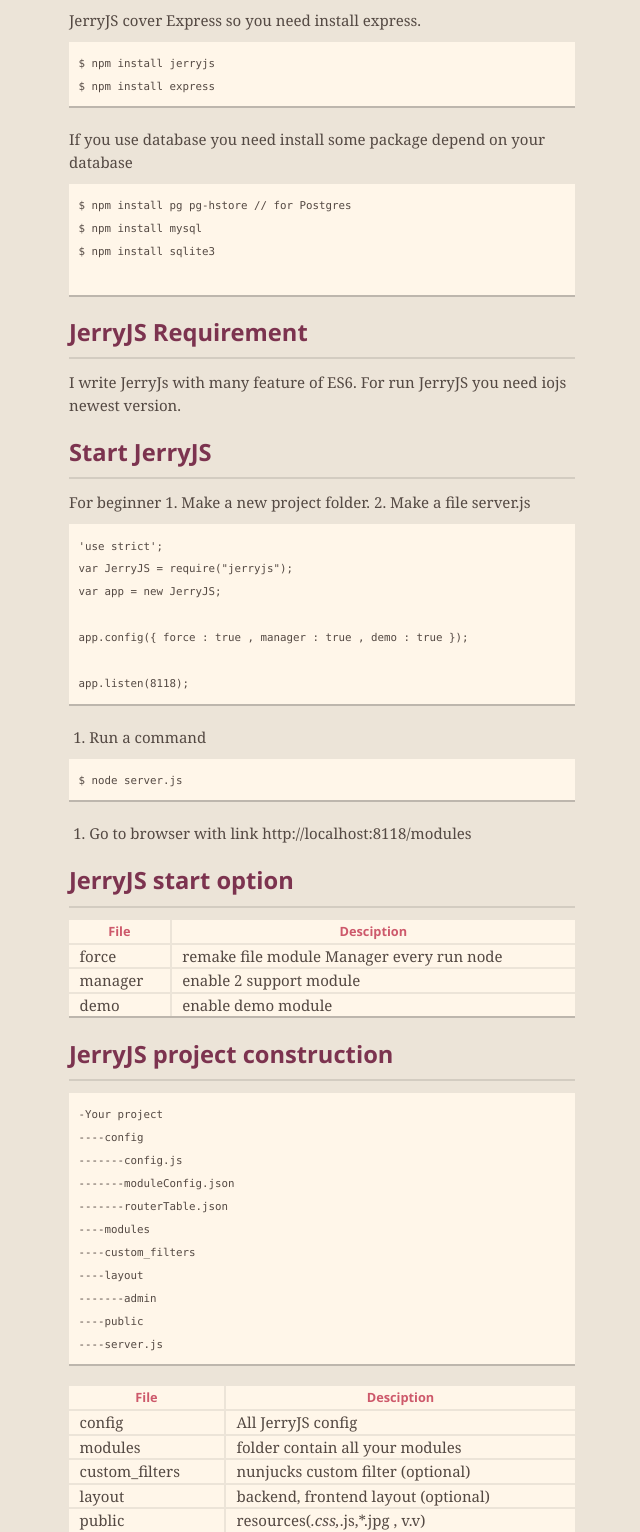
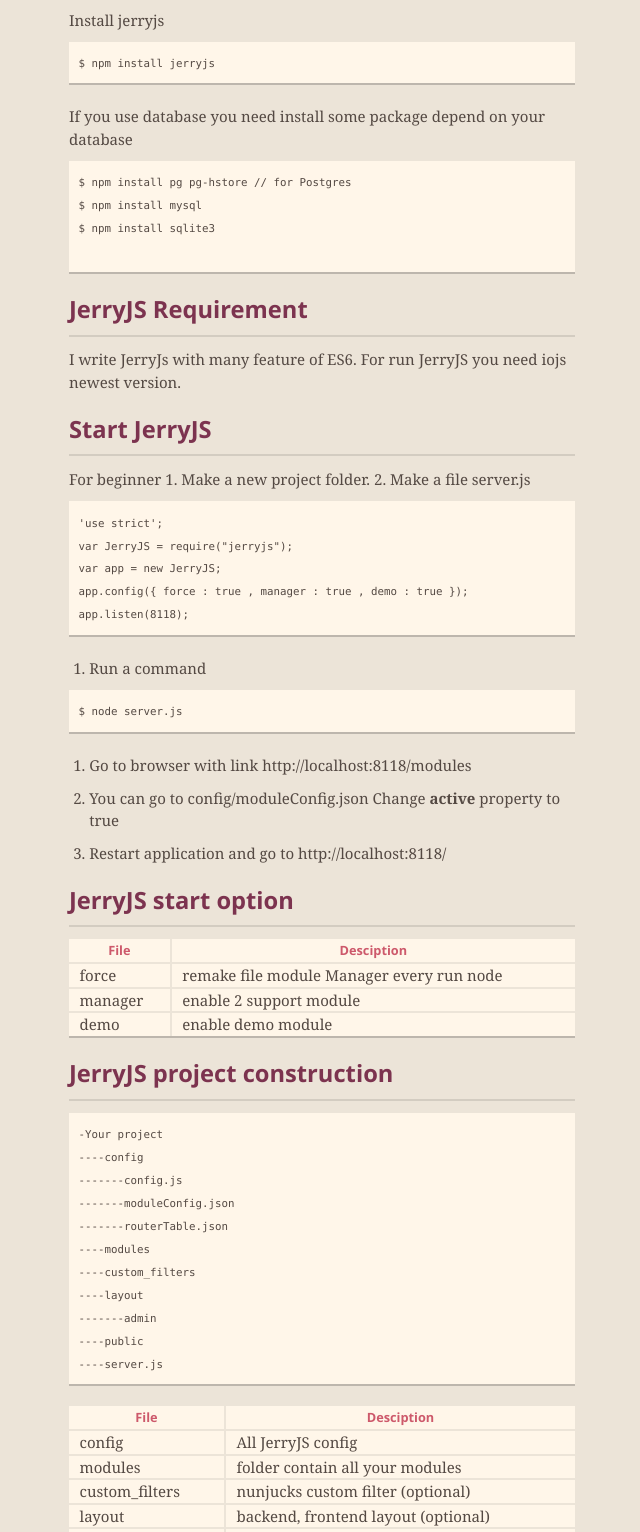
Before and after one commit to trquoccuong/JerryJS, a plain HTML site: page index.html in a window 1280 px wide. Shown: the part 608-2140 px from the top of the page, without its empty margins (318-958 px from the left). Drawn offline with nearby package versions, Linux system fonts and the light colour scheme.

```diff
--- a/index.html
+++ b/index.html
@@ -59,10 +59,9 @@
 <h3>
 <a id="setup-jerryjs" class="anchor" href="#setup-jerryjs" aria-hidden="true"><span class="octicon octicon-link"></span></a>Setup JerryJS</h3>
 
-<p>JerryJS cover Express so you need install express.</p>
+<p>Install jerryjs</p>
 
 <pre><code>$ npm install jerryjs
-$ npm install express
 </code></pre>
 
 <p>If you use database you need install some package depend on your database</p>
@@ -88,9 +87,7 @@
 <pre><code>'use strict';
 var JerryJS = require("jerryjs");
 var app = new JerryJS;
-
 app.config({ force : true , manager : true , demo : true });
-
 app.listen(8118);
 </code></pre>
 
@@ -102,7 +99,10 @@
 </code></pre>
 
 <ol>
-<li>Go to browser with link http://localhost:8118/modules</li>
+<li><p>Go to browser with link http://localhost:8118/modules</p></li>
+<li><p>You can go to config/moduleConfig.json
+Change <strong>active</strong> property to true</p></li>
+<li><p>Restart application and go to http://localhost:8118/</p></li>
 </ol>
 
 <h3>
@@ -173,7 +173,7 @@
 </tr>
 <tr>
 <td>public</td>
-<td>resources(<em>.css,</em>.js,*.jpg , v.v)</td>
+<td>resources(*.css , *.js, *.jpg , v.v)</td>
 </tr>
 <tr>
 <td>server.js</td>
@@ -451,7 +451,7 @@
 </tr>
 <tr>
 <td>order</td>
-<td>Order loading module (ascending). Order loading sometimemake problems with order router.</td>
+<td>Order loading module (ascending). Order loading sometime make problems with order router.</td>
 </tr>
 <tr>
 <td>Duplicate</td>
```
Also changed, not shown: params.json (+1 -1 lines).
